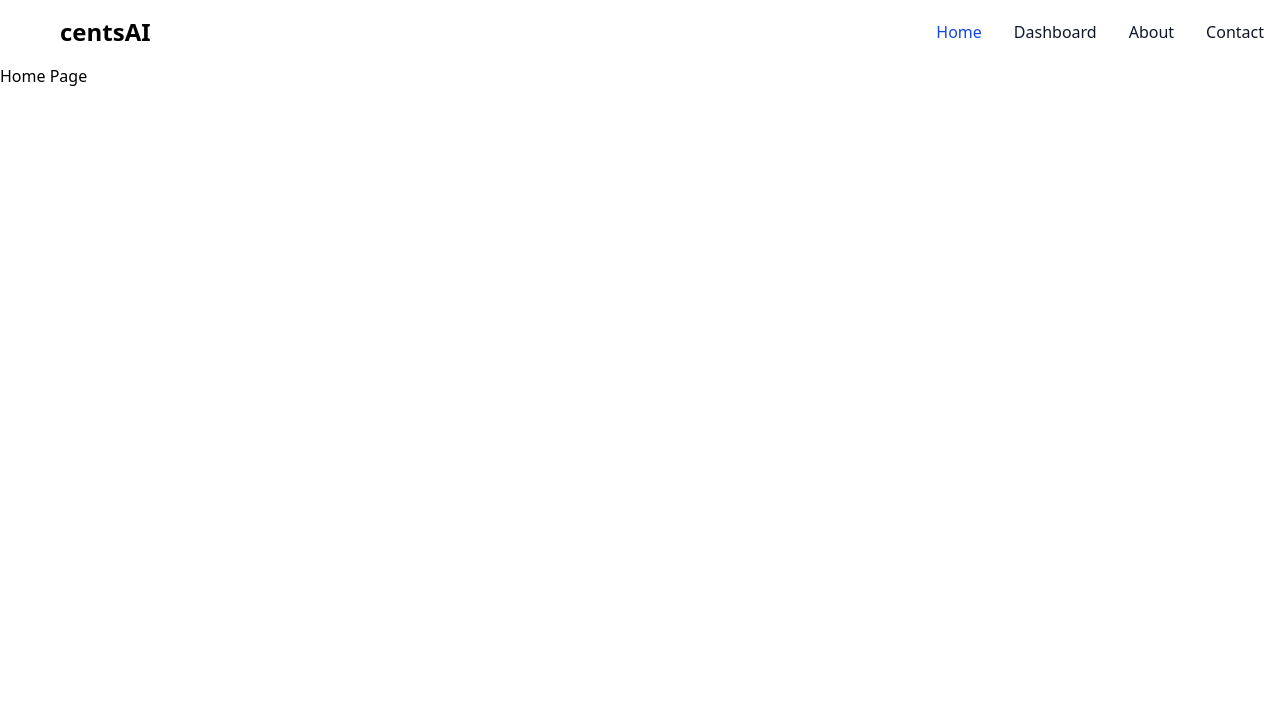
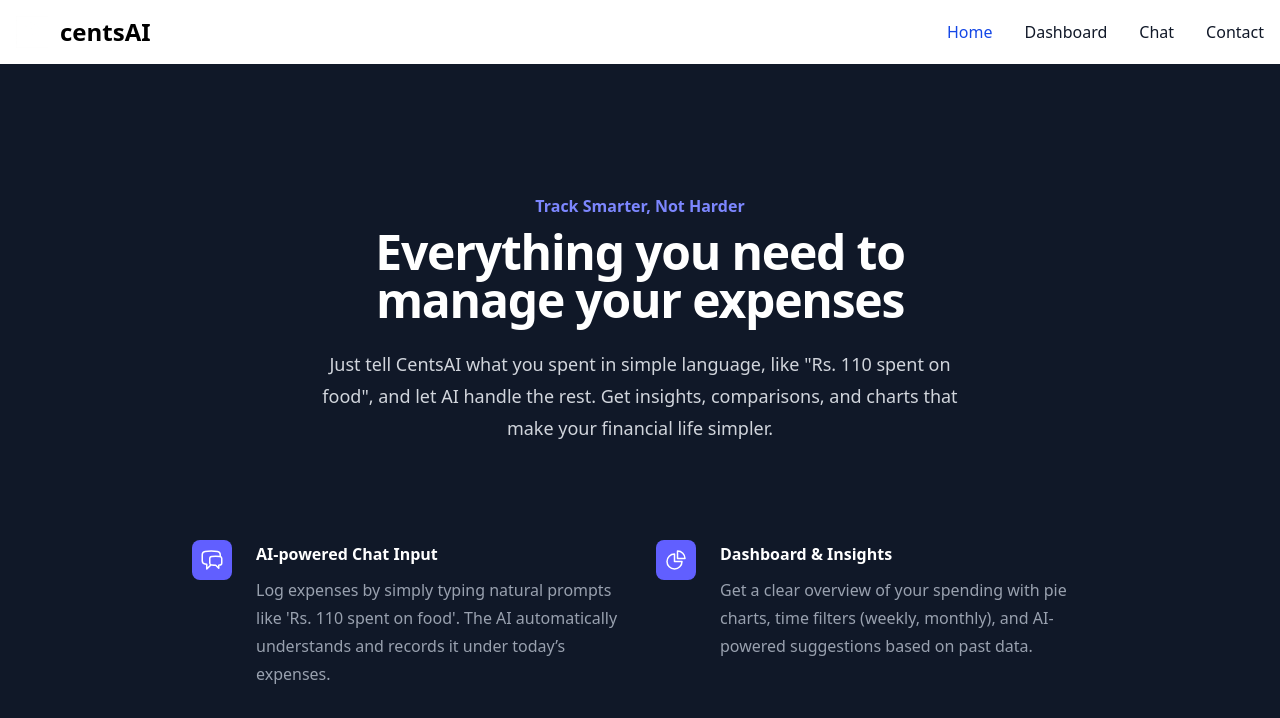
Before and after one commit to harshitkumar7525/centsAI-frontend, a React (Vite) app: page / in a window 1280 px wide. Shown: the top 718 px of the page. Built offline with nearby package versions, Linux system fonts and the light colour scheme.

Commit message:
Added homepage, context and firebase config

```diff
--- a/index.html
+++ b/index.html
@@ -4,7 +4,7 @@
     <meta charset="UTF-8" />
     <link rel="icon" type="image/png" href="/logo.png" />
     <meta name="viewport" content="width=device-width, initial-scale=1.0" />
-    <title>Vite + React</title>
+    <title>centsAI</title>
   </head>
   <body>
     <nav></nav>
--- a/package.json
+++ b/package.json
@@ -1,5 +1,5 @@
 {
-  "name": "package.json",
+  "name": "centsai",
   "private": true,
   "version": "0.0.0",
   "type": "module",
@@ -13,6 +13,7 @@
     "@headlessui/react": "^2.2.7",
     "@heroicons/react": "^2.2.0",
     "@tailwindcss/vite": "^4.1.12",
+    "dotenv": "^17.2.1",
     "firebase": "^12.2.1",
     "react": "^19.1.1",
     "react-dom": "^19.1.1",
--- a/src/App.jsx
+++ b/src/App.jsx
@@ -1,25 +1,39 @@
-import { createBrowserRouter,RouterProvider } from "react-router-dom";
+import { createBrowserRouter, RouterProvider } from "react-router-dom";
 import RouteLayout from "./components/RouteLayout";
 import ErrorPage from "./components/ErrorPage";
+import UserContext from "./context/userContext";
+import { useState } from "react";
+import Home from "./pages/Home";
 const router = createBrowserRouter([
   {
     path: "/",
     element: <RouteLayout />,
-    errorElement:<ErrorPage/>,
-    children:[
+    errorElement: <ErrorPage />,
+    children: [
       {
-        path: "",
-        element:<h1> Home Page</h1>
-      }
+        path: "/",
+        element: <Home />,
+      },
     ],
-  }
-])
+  },
+]);
 
 function App() {
+  const [user, setUser] = useState({
+    id: "",
+    username: "",
+  });
+
+  const ctxVal = {
+    user,
+    setUser,
+  };
 
   return (
-    <RouterProvider router={router} />
-  )
+    <UserContext.Provider value={ctxVal}>
+      <RouterProvider router={router} />
+    </UserContext.Provider>
+  );
 }
 
 export default App;
--- /dev/null
+++ b/src/components/Home/FeaturesTabs.jsx
@@ -0,0 +1,28 @@
+import { features } from "./features";
+
+function FeaturesTabs() {
+  return (
+    <div className="mx-auto mt-16 max-w-2xl sm:mt-20 lg:mt-24 lg:max-w-4xl">
+      <dl className="grid max-w-xl grid-cols-1 gap-x-8 gap-y-10 lg:max-w-none lg:grid-cols-2 lg:gap-y-16">
+        {features.map((feature) => (
+          <div key={feature.name} className="relative pl-16">
+            <dt className="text-base/7 font-semibold text-white">
+              <div className="absolute top-0 left-0 flex size-10 items-center justify-center rounded-lg bg-indigo-500">
+                <feature.icon
+                  aria-hidden="true"
+                  className="size-6 text-white"
+                />
+              </div>
+              {feature.name}
+            </dt>
+            <dd className="mt-2 text-base/7 text-gray-400">
+              {feature.description}
+            </dd>
+          </div>
+        ))}
+      </dl>
+    </div>
+  );
+}
+
+export default FeaturesTabs;
--- /dev/null
+++ b/src/components/Home/features.js
@@ -0,0 +1,16 @@
+import { ChatBubbleLeftRightIcon, ChartPieIcon } from "@heroicons/react/24/outline";
+
+export const features = [
+  {
+    name: "AI-powered Chat Input",
+    description:
+      "Log expenses by simply typing natural prompts like 'Rs. 110 spent on food'. The AI automatically understands and records it under today’s expenses.",
+    icon: ChatBubbleLeftRightIcon,
+  },
+  {
+    name: "Dashboard & Insights",
+    description:
+      "Get a clear overview of your spending with pie charts, time filters (weekly, monthly), and AI-powered suggestions based on past data.",
+    icon: ChartPieIcon,
+  },
+];
--- a/src/components/Navbar/NavItems.js
+++ b/src/components/Navbar/NavItems.js
@@ -11,8 +11,8 @@ export const NavItems = [
   },
   {
     id: 3,
-    title: "About",
-    link: "/about",
+    title: "Chat",
+    link: "/chat",
   },
   {
     id: 4,
--- /dev/null
+++ b/src/context/userContext.jsx
@@ -0,0 +1,11 @@
+import { createContext } from "react";
+
+const UserContext = createContext({
+  user: {
+    id: "",
+    username: "",
+  },
+  setUser: () => {},
+});
+
+export default UserContext;
--- /dev/null
+++ b/src/firebaseConfig.js
@@ -0,0 +1,26 @@
+import dotenv from "dotenv";
+dotenv.config();
+// Import the functions you need from the SDKs you need
+import { initializeApp } from "firebase/app";
+import { getAnalytics } from "firebase/analytics";
+// TODO: Add SDKs for Firebase products that you want to use
+// https://firebase.google.com/docs/web/setup#available-libraries
+
+// Your web app's Firebase configuration
+// For Firebase JS SDK v7.20.0 and later, measurementId is optional
+const firebaseConfig = {
+  apiKey: process.env.FIREBASE_API_KEY,
+  authDomain: process.env.FIREBASE_AUTH_DOMAIN,
+  projectId: process.env.FIREBASE_PROJECT_ID,
+  storageBucket: process.env.FIREBASE_STORAGE_BUCKET,
+  messagingSenderId: process.env.FIREBASE_MESSAGING_SENDER_ID,
+  appId: process.env.FIREBASE_APP_ID,
+  measurementId: process.env.FIREBASE_MEASUREMENT_ID,
+};
+
+// Initialize Firebase
+
+console.dir(firebaseConfig);
+
+const app = initializeApp(firebaseConfig);
+const analytics = getAnalytics(app);
--- /dev/null
+++ b/src/pages/Home.jsx
@@ -0,0 +1,24 @@
+import FeaturesTabs from "../components/Home/FeaturesTabs";
+
+export default function Home() {
+  return (
+    <div className="bg-gray-900 py-24 sm:py-32">
+      <div className="mx-auto max-w-7xl px-6 lg:px-8">
+        <div className="mx-auto max-w-2xl lg:text-center">
+          <h2 className="text-base/7 font-semibold text-indigo-400">
+            Track Smarter, Not Harder
+          </h2>
+          <p className="mt-2 text-4xl font-semibold tracking-tight text-pretty text-white sm:text-5xl lg:text-balance">
+            Everything you need to manage your expenses
+          </p>
+          <p className="mt-6 text-lg/8 text-gray-300">
+            Just tell CentsAI what you spent in simple language, like "Rs. 110
+            spent on food", and let AI handle the rest. Get insights,
+            comparisons, and charts that make your financial life simpler.
+          </p>
+        </div>
+        <FeaturesTabs />
+      </div>
+    </div>
+  );
+}
```
Also changed, not shown: 2 other files (tests, documents, lock files or other folders).
